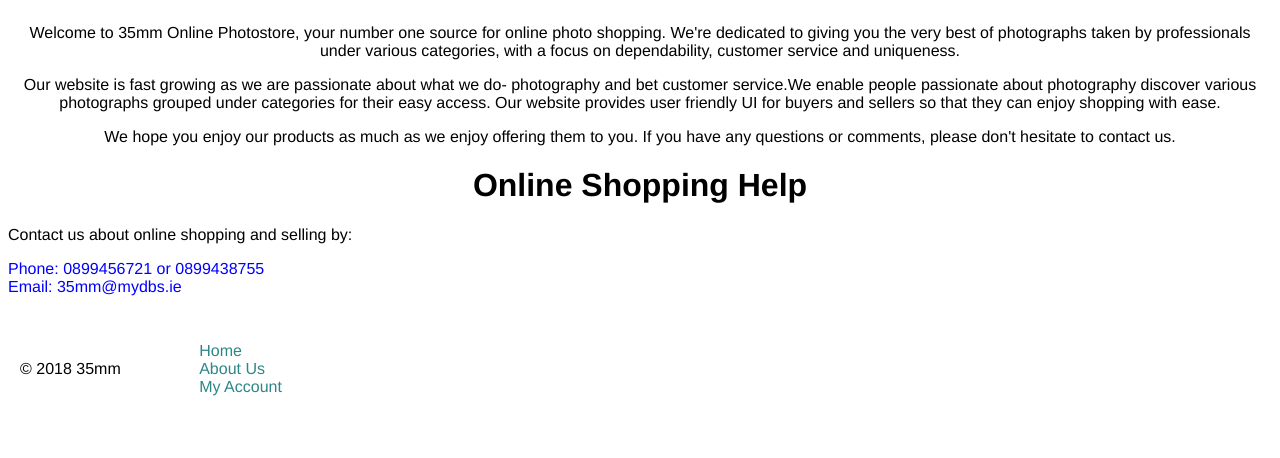
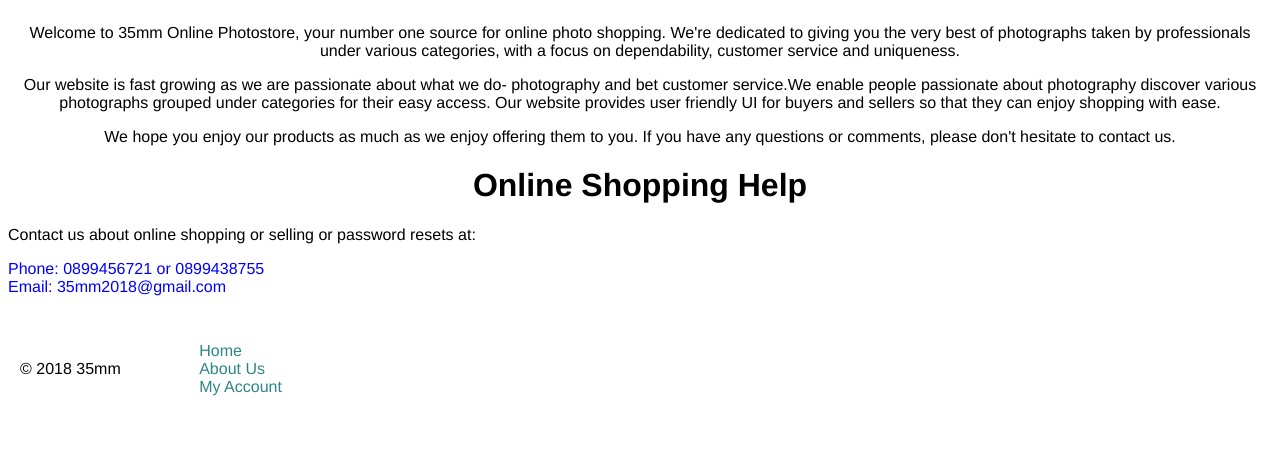
Before and after one commit to AishSrinath/35mmOnlinePhotoStore, a PHP site: page /about_us.php in a window 1280 px wide. Shown: the part 396-854 px from the top of the page. Run offline with PHP 8.4, Linux system fonts and the light colour scheme; the visitor is signed in with stand-in values (Sample User, id 1); data that the repository does not hold is empty.

Commit message:
Updating mail ID for password reset

```diff
--- a/var/www/html/about_us.php
+++ b/var/www/html/about_us.php
@@ -41,9 +41,10 @@ session_start();
 <p>We hope you enjoy our products as much as we enjoy offering them to you. If you have any questions or comments, please don't hesitate to contact us.</p>
 
 <h1>Online Shopping Help</h1>
-<div align="left"><p> Contact us about online shopping and selling by:</p>
+<div align="left"><p> Contact us about online shopping or selling or password resets at:</p>
 <p style="color:blue">Phone: 0899456721 or 0899438755<br>
-Email: 35mm@mydbs.ie</p></div>
+Email: 35mm2018@gmail.com</p></div>
+
 <?php include_once("template_footer.php"); ?>
 </div>
 </body>
```
